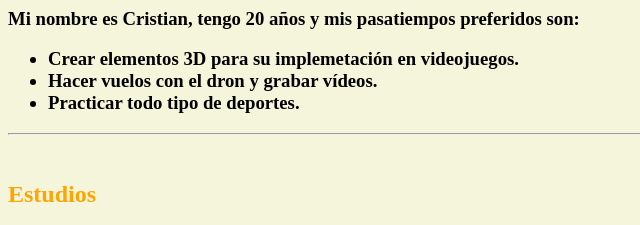
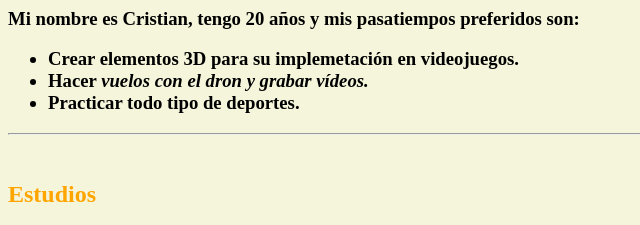
Before and after one commit to Cristian010010/cristian010010.github.com, a plain HTML site: page index.html in a window 1280 px wide. Shown: the part 167-392 px from the top of the page, 0-640 px from the left. Drawn offline with Linux system fonts and the light colour scheme.

Commit message:
Update index.html

```diff
--- a/index.html
+++ b/index.html
@@ -15,7 +15,7 @@
 	Mi nombre es Cristian, tengo 20 años y mis pasatiempos preferidos son:
 	<ul>
 	<li>Crear elementos 3D para su implemetación en videojuegos.</li>
-	<li>Hacer <b> vuelos con el dron y grabar vídeos.</b></li>
+	<li>Hacer <i> vuelos con el dron y grabar vídeos.</i></li>
 	<li>Practicar todo tipo de deportes.</li>
 	</ul>
 	</h3>
```
